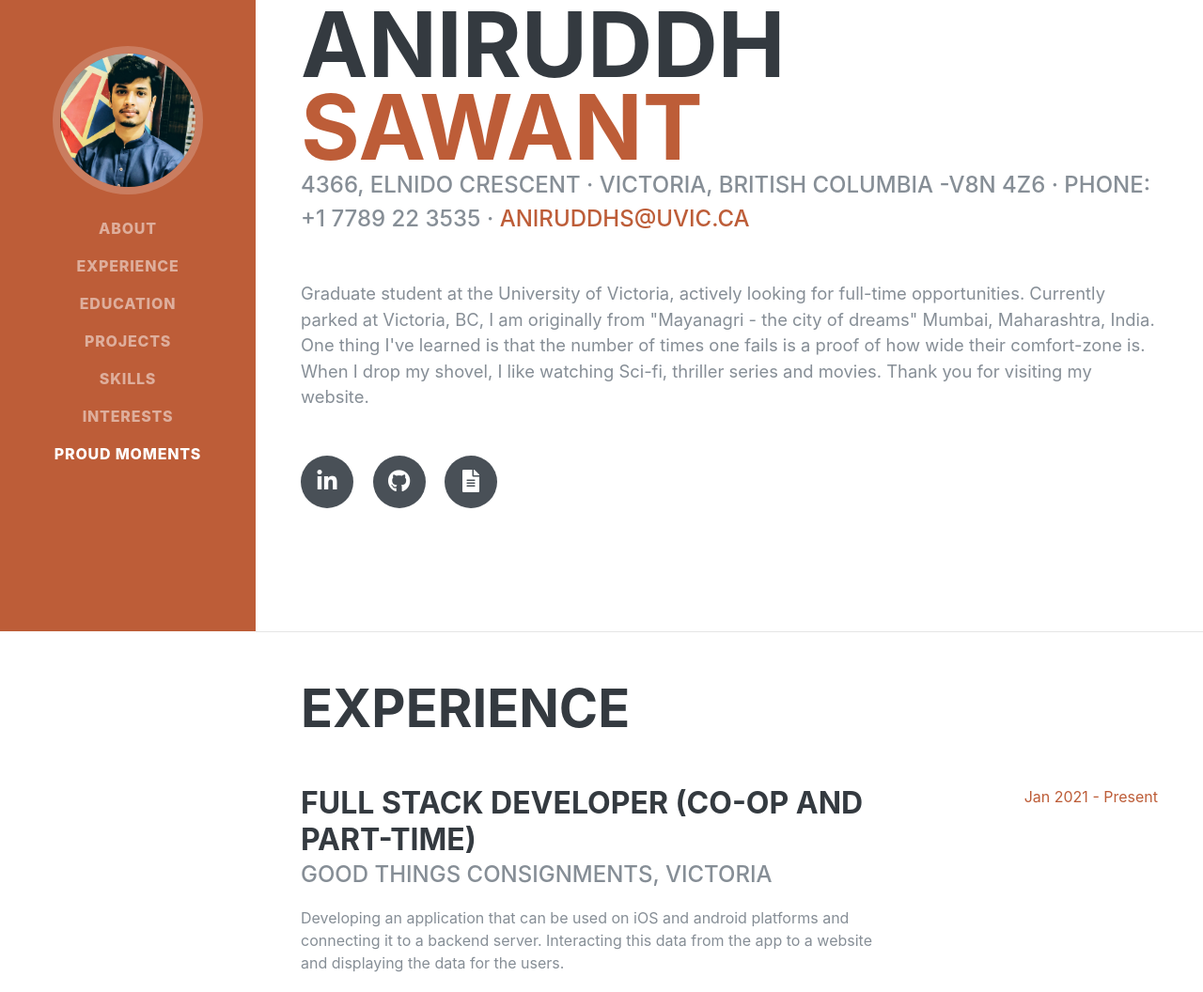
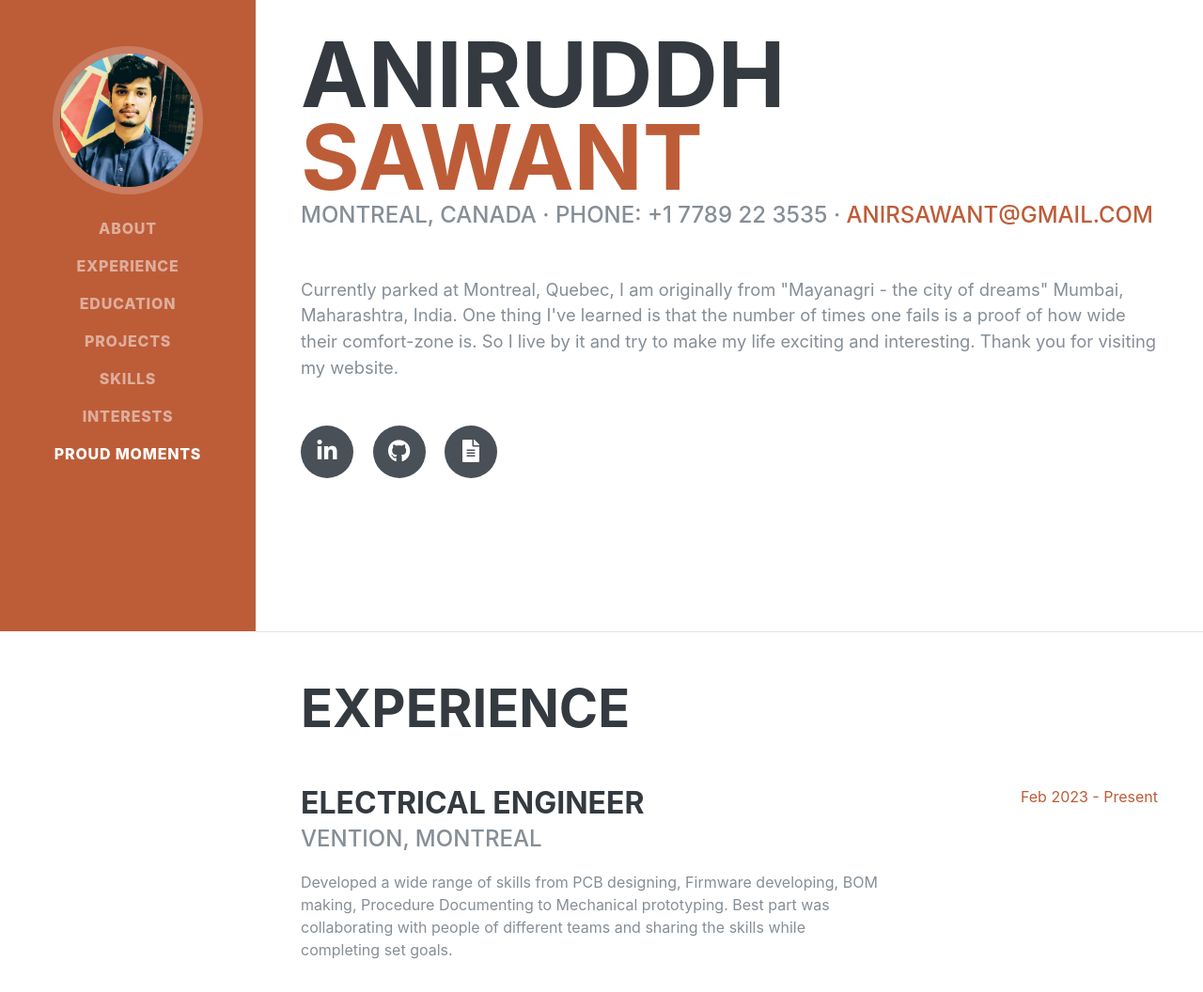
Before and after one commit to Avi3535/Webpage, a plain HTML site: page webpage/Avi3535.github.io/index.html in a window 1280 px wide. Shown: the part 128-1184 px from the top of the page at 94% size. Drawn offline with Linux system fonts and the light colour scheme; a web font is replaced by a local one.

Commit message:
Update index.html
Added new experience

```diff
--- a/webpage/Avi3535.github.io/index.html
+++ b/webpage/Avi3535.github.io/index.html
@@ -71,11 +71,11 @@
         <h1 class="mb-0">Aniruddh
           <span class="text-primary">Sawant</span>
         </h1>
-        <div class="subheading mb-5"> 4366, Elnido Crescent · Victoria, British Columbia -V8N 4Z6 ·</li> phone: +1 7789 22 3535 ·
-          <a href="mailto:aniruddhs@uvic.ca"> aniruddhs@uvic.ca </a>
+        <div class="subheading mb-5"> Montreal, Canada ·</li> phone: +1 7789 22 3535 ·
+          <a href="mailto:anirsawant@gmail.com"> anirsawant@gmail.com </a>
 
         </div>
-        <p class="lead mb-5">Graduate student at the University of Victoria, actively looking for full-time opportunities. Currently parked at Victoria, BC, I am originally from "Mayanagri - the city of dreams" Mumbai, Maharashtra, India. One thing I've learned is that the number of times one fails is a proof of how wide their comfort-zone is. When I drop my shovel, I like watching Sci-fi, thriller series and movies. Thank you for visiting my website. </p>
+        <p class="lead mb-5">Currently parked at Montreal, Quebec, I am originally from "Mayanagri - the city of dreams" Mumbai, Maharashtra, India. One thing I've learned is that the number of times one fails is a proof of how wide their comfort-zone is. So I live by it and try to make my life exciting and interesting. Thank you for visiting my website. </p>
         <div class="social-icons">
           <a href="https://www.linkedin.com/in/aniruddh-sawant-ba9a76169/">
             <i class="fab fa-linkedin-in"></i>
@@ -83,7 +83,7 @@
 		  <a href="https://github.com/avi3535">
             <i class="fab fa-github"></i>
           </a>
-          <a href="https://drive.google.com/file/d/1LLM1h_y1TQXGW0Jf0DHbNvVufA3dA5kt/view?usp=sharing">
+          <a href="https://docs.google.com/document/d/1-8DnBXZNhpP9eur0IMAmrKYSOfLO7yJ3fNPr6Aw36S0/edit?usp=sharing">
             <i class="fas fa-file-alt"></i>
         </a>
 
@@ -98,6 +98,17 @@
     <section class="resume-section p-3 p-lg-5 d-flex justify-content-center" id="experience">
       <div class="w-100">
         <h2 class="mb-5">Experience</h2>
+
+	<div class="resume-item d-flex flex-column flex-md-row justify-content-between mb-5">
+          <div class="resume-content">
+            <h3 class="mb-0">Electrical Engineer</h3>
+            <div class="subheading mb-3">Vention, Montreal </div>
+            <p> Developed a wide range of skills from PCB designing, Firmware developing, BOM making, Procedure Documenting to Mechanical prototyping. Best part was collaborating with people of different teams and sharing the skills while completing set goals.   </p>
+          </div>
+          <div class="resume-date text-md-right">
+            <span class="text-primary">Feb 2023 - Present</span>
+          </div>
+        </div>
 
 	<div class="resume-item d-flex flex-column flex-md-row justify-content-between mb-5">
           <div class="resume-content">
```
